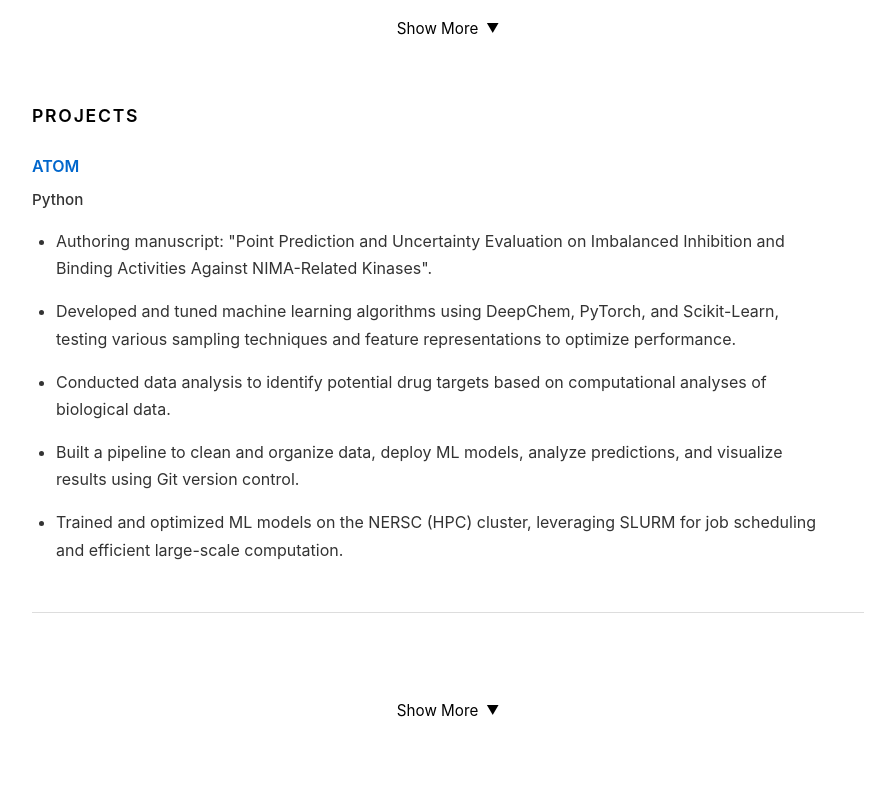
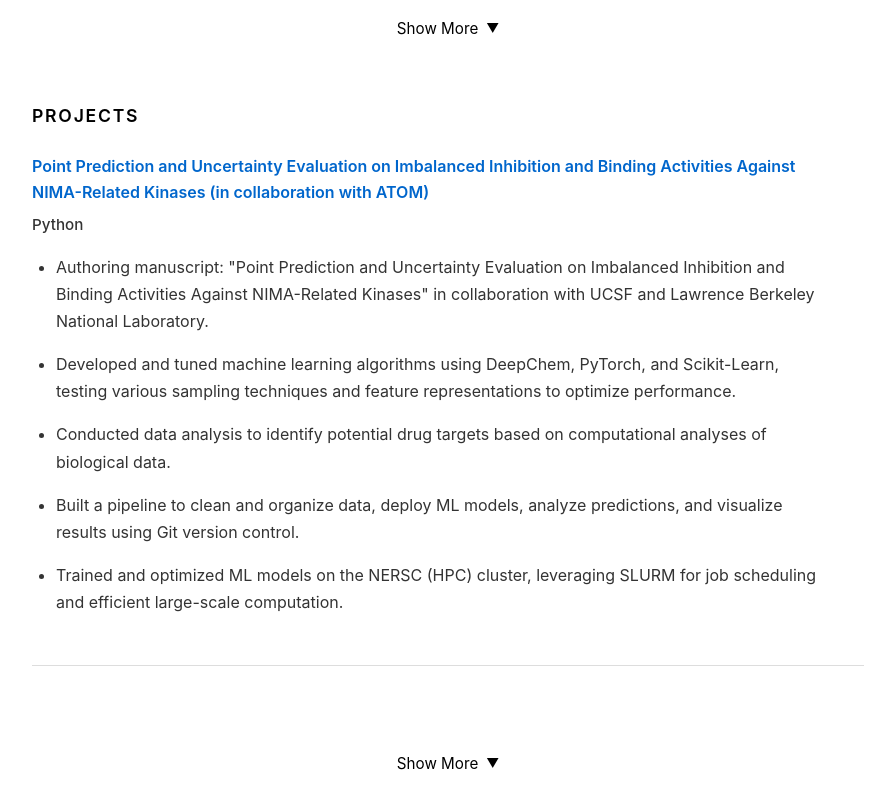
Before and after one commit to radhikasahai/radhikasahai.github.io, a plain HTML site: page index.html in a window 1280 px wide. Shown: the part 1171-1980 px from the top of the page, without its empty margins (368-1263 px from the left). Drawn offline with Linux system fonts and the light colour scheme.

Commit message:
update contenet

```diff
--- a/index.html
+++ b/index.html
@@ -154,12 +154,13 @@
 
                 <div class="project-item">
                     <div class="project-header">
-                        <h3 class="project-title"><a href="https://github.com/radhikasahai/atom2024_FINAL" target="_blank" rel="noopener">ATOM</a></h3>
+                        <h3 class="project-title"><a href="https://github.com/radhikasahai/atom2024_FINAL" target="_blank" rel="noopener">Point Prediction and Uncertainty Evaluation on Imbalanced Inhibition and Binding Activities Against
+                          NIMA-Related Kinases (in collaboration with ATOM)</a></h3>
                         <div class="project-tech">Python</div>
                     </div>
                     <div class="project-description">
                         <ul>
-                            <li>Authoring manuscript: "Point Prediction and Uncertainty Evaluation on Imbalanced Inhibition and Binding Activities Against NIMA-Related Kinases".</li>
+                            <li>Authoring manuscript: "Point Prediction and Uncertainty Evaluation on Imbalanced Inhibition and Binding Activities Against NIMA-Related Kinases" in collaboration with UCSF and Lawrence Berkeley National Laboratory.</li>
                             <li>Developed and tuned machine learning algorithms using DeepChem, PyTorch, and Scikit-Learn, testing various sampling techniques and feature representations to optimize performance.</li>
                             <li>Conducted data analysis to identify potential drug targets based on computational analyses of biological data.</li>
                             <li>Built a pipeline to clean and organize data, deploy ML models, analyze predictions, and visualize results using Git version control.</li>
```
